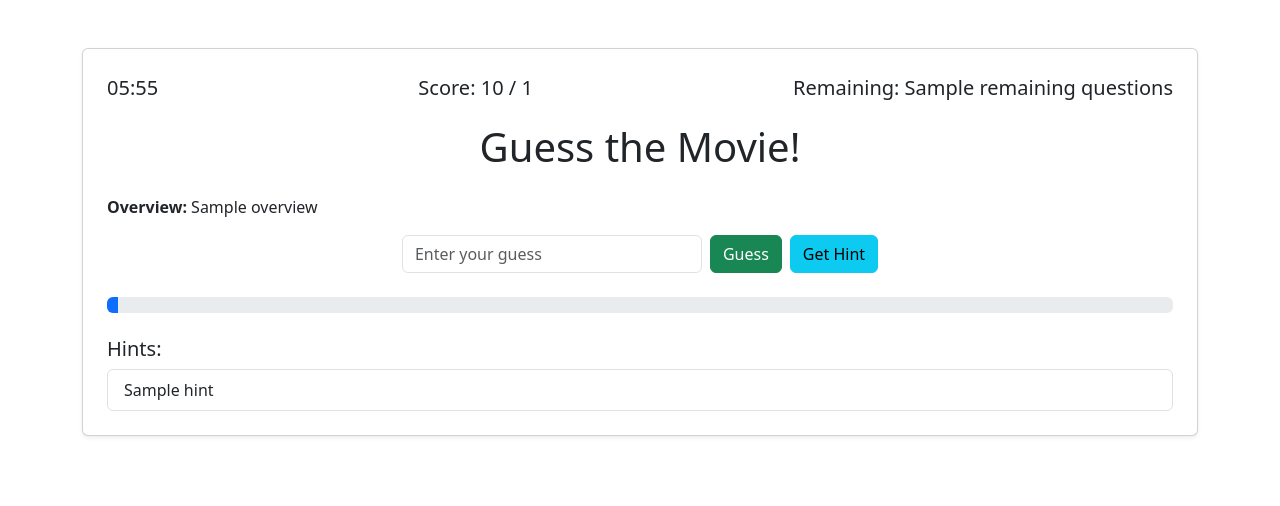
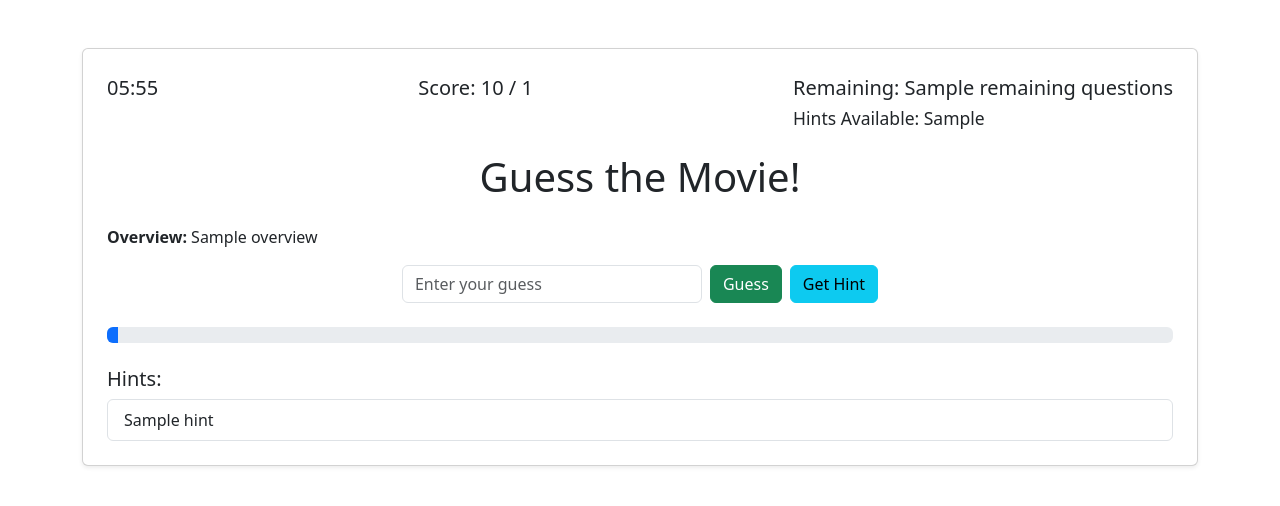
Before and after one commit to mehrdadrafiei/movies-quiz, a Django app: template quiz/templates/guess_movie.html in a window 1280 px wide. Shown: the top 506 px of the page. Run offline with Django 5.2, Linux system fonts and the light colour scheme; the template is opened without the code that fills it: most values are stand-ins (such as "Sample title", 1, 10 or a date in 2020).

Commit message:
fixed minor issues about hints

```diff
--- a/quiz/templates/guess_movie.html
+++ b/quiz/templates/guess_movie.html
@@ -23,7 +23,10 @@
         <div class="info-container">
             <div class="timer" id="timer">06:00</div>
             <div class="score">Score: {{ score }} / {{ total_movies }}</div>
-            <div class="remaining-questions">Remaining: {{ remaining_questions }}</div>
+            <div class="remaining-questions">
+                Remaining: {{ remaining_questions }}<br>
+                <small>Hints Available: {{ global_hints_remaining }}</small>
+            </div>
         </div>
 
         <h1 class="card-title text-center mb-4">Guess the Movie!</h1>
--- a/quiz/views.py
+++ b/quiz/views.py
@@ -10,6 +10,7 @@ def start_game(request):
     request.session['score'] = 0
     request.session['start_time'] = time.time()
     request.session['hints_used'] = 0
+    request.session['global_hints_used'] = 0  # Reset global hints
 
     if request.method == 'POST':
         tmdb = TMDBDownloader()
```
